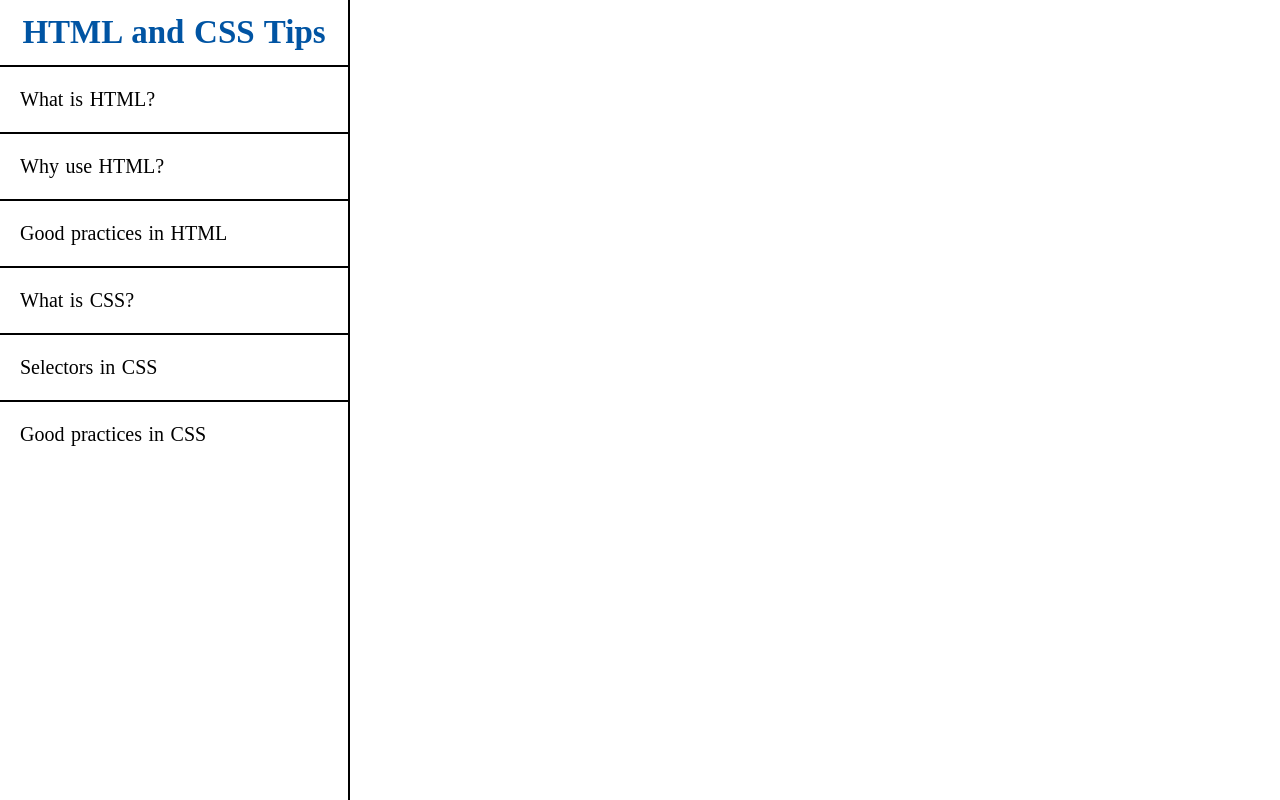
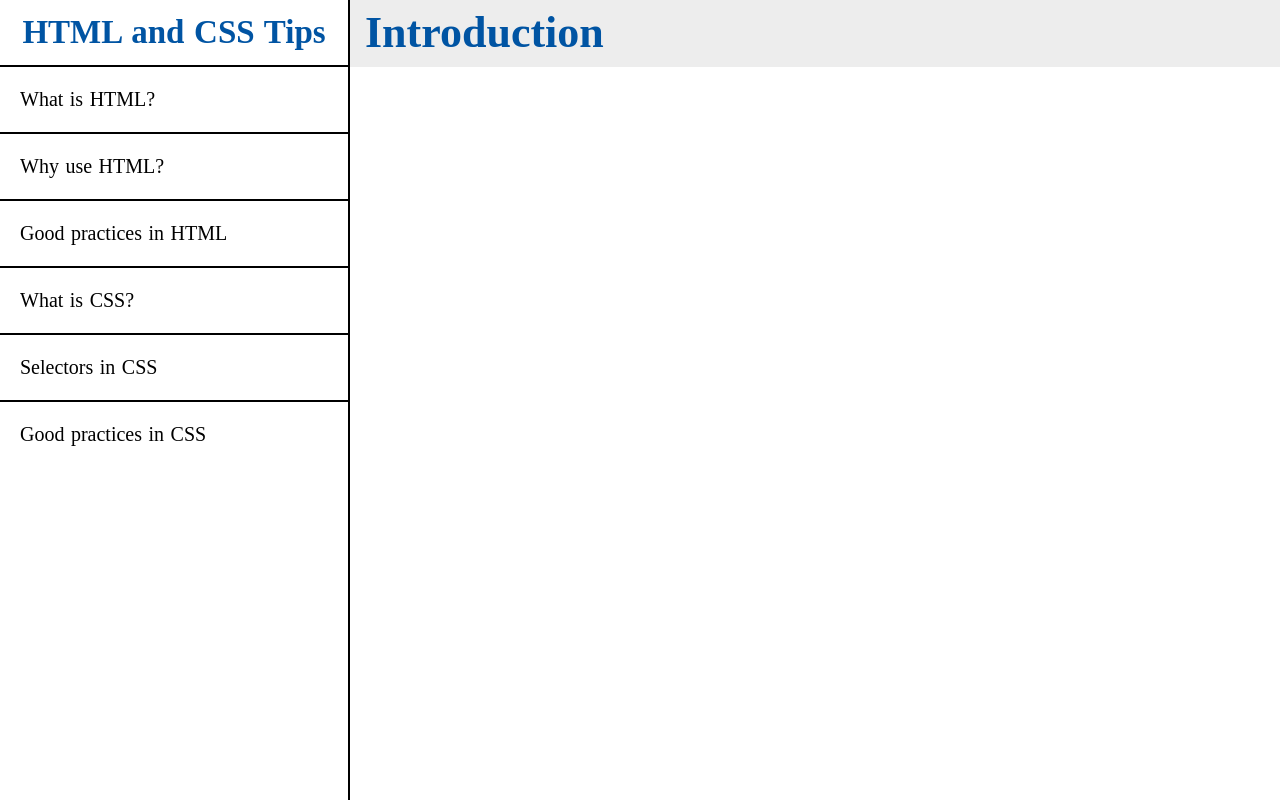
Before and after one commit to Joeseff6/HTML-CSS-Tips, a website: page public/index.html in a window 1280 px wide. Drawn offline with Linux system fonts and the light colour scheme.

Commit message:
Wrote Introduction section

```diff
--- a/public/index.html
+++ b/public/index.html
@@ -23,6 +23,11 @@
       </div>
     </nav>
     <main id="main-doc">
+      <header>
+        <h1>Introduction</h1>
+        <p>
+        </p>
+      </header>
     </main>
   </body>
 </html>
```
